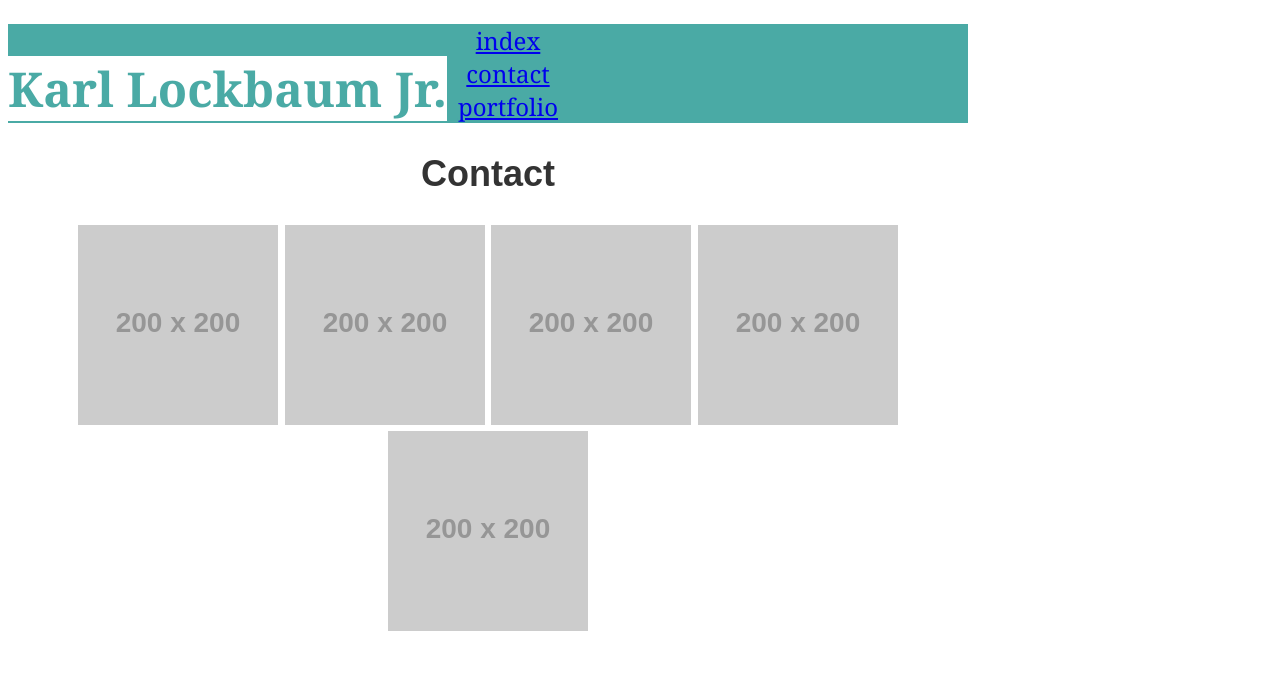
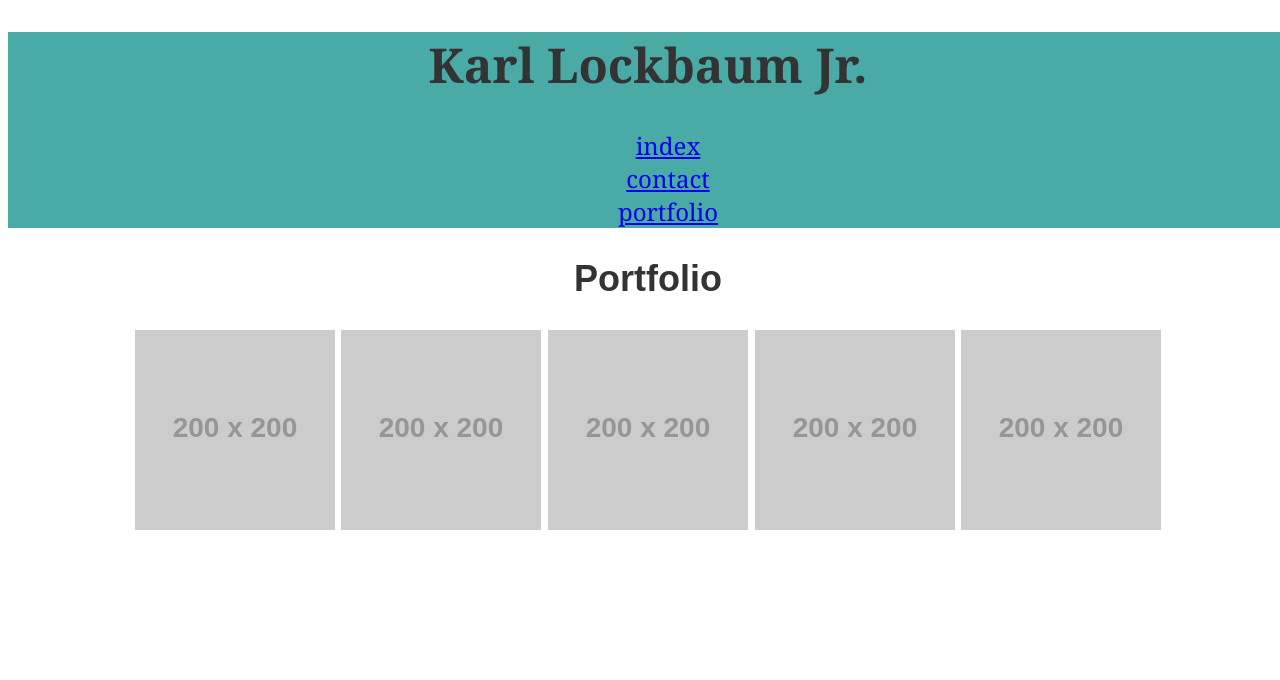
Before and after one commit to Dracopickles/Basic-Portfolio, a plain HTML site: page portfolio.html in a window 1280 px wide. Drawn offline with Linux system fonts and the light colour scheme; placeholder pictures from the web are drawn by us.

Commit message:
intial site files

```diff
--- a/assets/css/style.css
+++ b/assets/css/style.css
@@ -3,20 +3,19 @@
     text-align: center;
   }
 
-  .container {
+  .container1 {
     width: 960px;
   }
 
   body {
-      position: relative;
     font-size: 24px;
-    width: 960px;
+    width: 100%;
     color: rgb(51, 51, 51);
   }
 
   header {
     font-family: 'Georgia', Times, Times New Roman, serif;
-    padding: 0px;
+    padding: 0em;
     margin-bottom: 0px;
     color: #333;
     background: #4aaaa5;
--- a/portfolio.html
+++ b/portfolio.html
@@ -3,7 +3,7 @@
 
 <head>
     <meta charset="UTC-8">
-    <title>Index</title>
+    <title>portfolio</title>
 
     <link rel="stylesheet" type="text/css" href="../Basic-Portfolio/assets/css/style.css">
 
@@ -12,9 +12,9 @@
 <body>
     <header>
 
-            <h1 class="Main-Header">Karl Lockbaum Jr.</h1>
+            <h1 class="First-Header">Karl Lockbaum Jr.</h1>
 
-            <ul>
+            <ul class="nav1">
                 <nav><a href="#index">index</a></nav>
                 <nav><a href="#contact">contact</a></nav>
                 <nav><a href="#portfolio">portfolio</a></nav>
@@ -23,15 +23,15 @@
     </header>
 
     <div class="Main-Body">
-            <div style="align-self: flex-start">
-                    <h2>Contact</h2>
+            <div class="container-container1">
+                    <h2>Portfolio</h2>
 
                   </div>
-                  <img class="image-1" src="https://placehold.it/200x200" alt="Your Name">
-                  <img class="image-2" src="https://placehold.it/200x200" alt="Your Name">
-                  <img class="image-3" src="https://placehold.it/200x200" alt="Your Name">
-                  <img class="image-4" src="https://placehold.it/200x200" alt="Your Name">
-                  <img class="image-5" src="https://placehold.it/200x200" alt="Your Name">
+                  <img class="image image-1" src="https://placehold.it/200x200" alt="Your Name">
+                  <img class="image image-2" src="https://placehold.it/200x200" alt="Your Name">
+                  <img class="image image-3" src="https://placehold.it/200x200" alt="Your Name">
+                  <img class="image image-4" src="https://placehold.it/200x200" alt="Your Name">
+                  <img class="image image-5" src="https://placehold.it/200x200" alt="Your Name">
 
 
     </div>
```
Also changed, not shown: contact.html (+2 -2 lines), index.html (+3 -3 lines).
